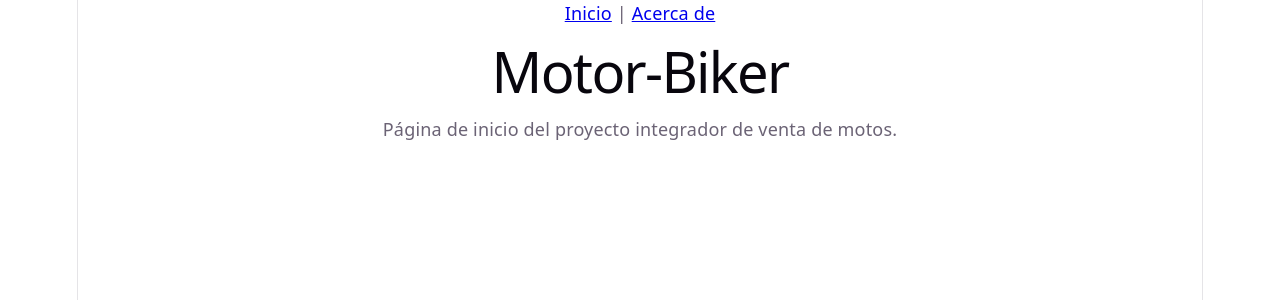
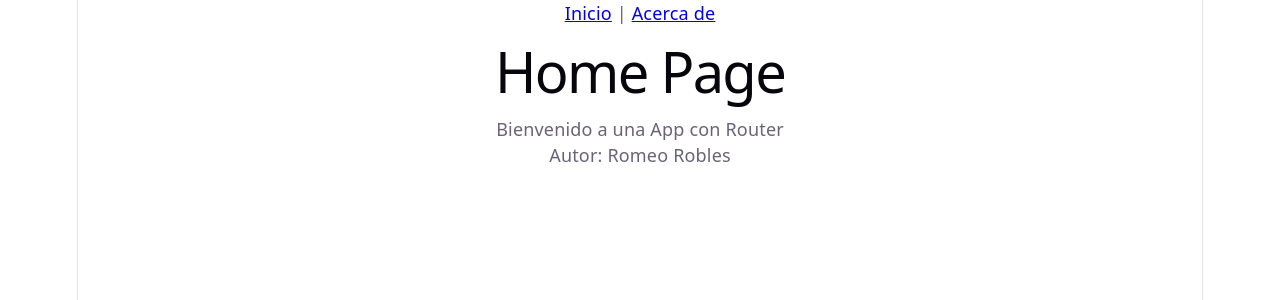
Before and after one commit to Romeorobles/Motor-Biker, a React (Vite) app: page / in a window 1280 px wide. Shown: the top 300 px of the page. Built offline with nearby package versions, Linux system fonts and the light colour scheme.

Commit message:
actualiza Home page con formato del profesor

```diff
--- a/src/pages/Home.tsx
+++ b/src/pages/Home.tsx
@@ -1,8 +1,9 @@
 function Home() {
   return (
     <div>
-      <h1>Motor-Biker</h1>
-      <p>Página de inicio del proyecto integrador de venta de motos.</p>
+      <h1>Home Page</h1>
+      <p>Bienvenido a una App con Router</p>
+      <p>Autor: Romeo Robles</p>
     </div>
   )
 }
```
